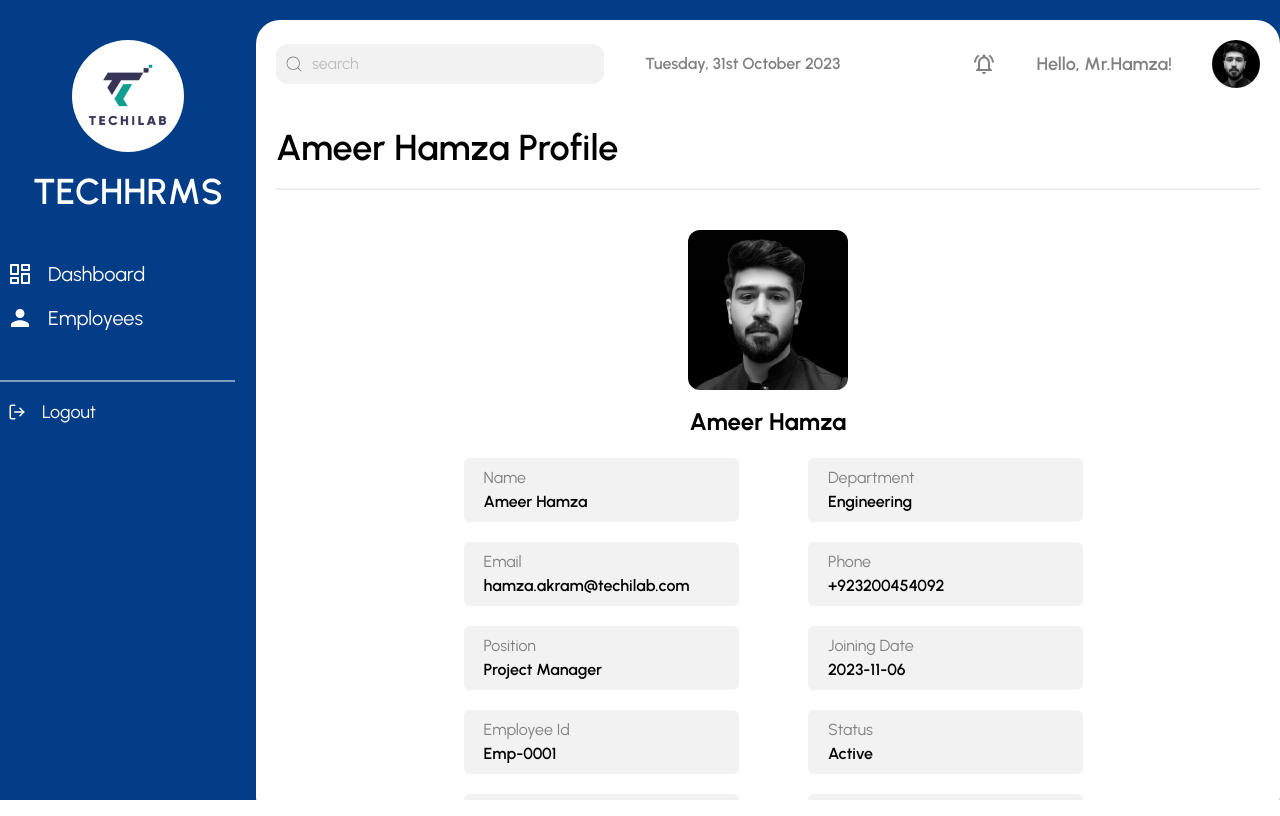
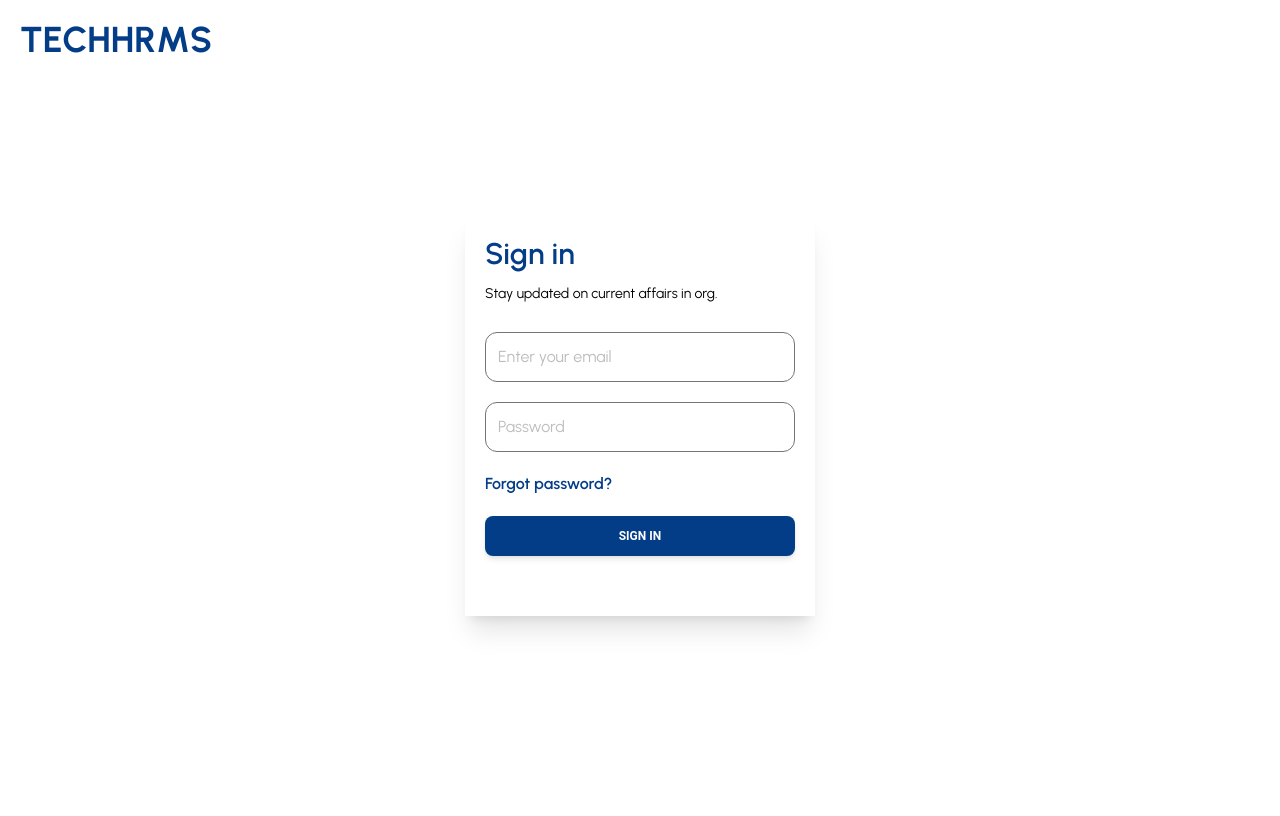
Before and after one commit to Hamzaakrammogul/HRMS, a React (Vite) app: page / in a window 1280 px wide. Built offline with nearby package versions, Linux system fonts and the light colour scheme.

Commit message:
Worked on the login sign up and forms validation

```diff
--- a/src/App.jsx
+++ b/src/App.jsx
@@ -1,5 +1,5 @@
 import React from 'react';
-import { MainPanel } from './components';
+import { MainPanel, SignUp } from './components';
 import { Routes, Route } from 'react-router-dom';
 
 function App() {
@@ -7,7 +7,8 @@ function App() {
   return (
 
     <Routes>
-      <Route path='*' element={<MainPanel />} />
+      <Route path='*' element={<SignUp />} />
+      <Route path='/main-panel' element={<MainPanel/>}/>
     </Routes>
 
   );
--- a/src/components/EditEmployeeDetails.jsx
+++ b/src/components/EditEmployeeDetails.jsx
@@ -5,6 +5,7 @@ import { Button } from '@material-tailwind/react';
 import { employeeData } from '../utils/data';
 import { useNavigate } from 'react-router-dom';
 import { TbEdit } from 'react-icons/tb';
+import { CgCloseR } from 'react-icons/cg'
 
 const Overlay = () => {
     return (
@@ -20,14 +21,14 @@ const PopUp = ({ data, id }) => {
         <div className='flex  justify-center items-center mt- bg-transparent  '>
             <div className='  w-[50%] absolute rounded-xl h-[500px] 2xl:h-[700px] bg-white mt-[50%] shadow-lg shadow-gray-300 overflow-x-hidden overflow-y-scroll p-2 '>
                 <div className=''>
-                    <div className='flex mt-10'>
+                    <div className='flex justify-between items-center mt-10'>
                         <h1 className='text-2xl font-semibold'>{data[0].Name} Information</h1>
+                        <div className=' cursor-pointer hover:text-red-400 ' onClick={() => navigate('/employee/' + id)}><CgCloseR /></div>
                     </div>
-
                     <div className='border  mt-5 mb-10' />
                     <div className='flex flex-col items-center justify-center my-5'>
                         <div className='flex flex-col items-center space-y-4'>
-                            <div className='w-36 h-36 rounded-xl overflow-hidden'><img src={data[0].img} /></div>
+                            <div className='w-32 h-32 rounded-full overflow-hidden'><img src={data[0].img} /></div>
                             <div><h1 className='text-xl font-bold'>{data[0].Name}</h1></div>
                         </div>
                         <div className='flex md:w-full 2xl:w-[70%] ml-20 mb-5'>
@@ -35,52 +36,56 @@ const PopUp = ({ data, id }) => {
                                 <div className='flex flex-col w-[80%] h-16 bg-dusty rounded-md px-5 pt-2'>
                                     <label htmlFor='name' className='text-textDusty'>Name</label>
                                     <div className='flex'>
-                                    <input onChange={(e) => setData({ ...data1, Name: e.target.value })} value={data1.Name} type='text' id='name' className='bg-dusty text-sm w-full font-semibold outline-none' />
-                                    <TbEdit/>
+                                        <input onChange={(e) => setData({ ...data1, Name: e.target.value })} value={data1.Name} type='text' id='name' className='bg-dusty  text-sm w-full font-semibold outline-none' />
+                                        <TbEdit />
                                     </div>
                                 </div>
                                 <div className='flex flex-col w-[80%] h-16 bg-dusty rounded-md px-5 pt-2'>
                                     <label htmlFor='email' className='text-textDusty'>Email</label>
                                     <div className='flex '>
                                         <input onChange={(e) => setData({ ...data1, email: e.target.value })} value={data1.email} type='email' id='email' className='bg-dusty  w-full text-sm font-semibold outline-none' />
-                                    <TbEdit/>
+                                        <TbEdit />
                                     </div>
                                 </div>
                                 <div className='flex flex-col w-[80%] h-16 bg-dusty rounded-md px-5 pt-2'>
                                     <label htmlFor='position' className='text-textDusty'>Position</label>
                                     <div className='flex'>
                                         <input onChange={(e) => setData({ ...data1, position: e.target.value })} value={data1.position} type='text' id='position' className='bg-dusty text-sm w-full font-semibold outline-none' />
-                                    <TbEdit/>
+                                        <TbEdit />
                                     </div>
                                 </div>
                                 <div className='flex flex-col w-[80%] h-16 bg-dusty rounded-md px-5 pt-2'>
                                     <label htmlFor='emp-id' className='text-textDusty'>Employee Id</label>
                                     <div className='flex'>
                                         <input onChange={(e) => setData({ ...data1, empNo: e.target.value })} value={data1.empNo} type='text' id='emp-id' className='bg-dusty text-sm w-full font-semibold outline-none' />
-                                    <TbEdit/>
+                                        <TbEdit />
                                     </div>
                                 </div>
                                 <div className='flex flex-col w-[80%] h-16 bg-dusty rounded-md px-5 pt-2'>
                                     <label htmlFor='location' className='text-textDusty'>Office</label>
                                     <div className='flex'>
                                         <input onChange={(e) => setData({ ...data1, office: e.target.value })} value={data1.office} type='text' id='office' className='bg-dusty text-sm w-full font-semibold outline-none' />
-                                    <TbEdit/>
+                                        <TbEdit />
                                     </div>
                                 </div>
                             </div>
                             <div className='w-1/2 flex flex-col space-y-5 mt-5'>
                                 <div className='flex flex-col w-[80%] h-16 bg-dusty rounded-md px-5 pt-2'>
                                     <label htmlFor='department' className='text-textDusty'>Department</label>
-                                    <div className='flex'>
-                                    <input onChange={(e) => setData({ ...data1, department: e.target.value })} value={data1.department} type='text' id='department' className='bg-dusty text-sm w-full font-semibold outline-none' />
-                                    <TbEdit/>
-                                    </div>
+                                    <select onChange={(e) => setData({ ...data1, department: e.target.value })} value={data1.department} type='text' id='department' className='bg-dusty text-sm w-full font-semibold outline-none' >
+                                        <option>Management Department</option>
+                                        <option>Design Department</option>
+                                        <option>Engineering Department</option>
+                                        <option>HR Department</option>
+                                        <option>Sales Department</option>
+                                        <option>Marketing Department</option>
+                                    </select>
                                 </div>
                                 <div className='flex flex-col w-[80%] h-16 bg-dusty rounded-md px-5 pt-2'>
                                     <label htmlFor='phone' className='text-textDusty'>Phone</label>
                                     <div className='flex'>
                                         <input onChange={(e) => setData({ ...data1, phone: e.target.value })} value={data1.phone} type='text' id='phone' className='bg-dusty text-sm w-full font-semibold outline-none' />
-                                    <TbEdit/>
+                                        <TbEdit />
                                     </div>
                                 </div>
                                 <div className='flex flex-col w-[80%] h-16 bg-dusty rounded-md px-5 pt-2'>
@@ -101,7 +106,7 @@ const PopUp = ({ data, id }) => {
                                     <label htmlFor='salary' className='text-textDusty'>Current Salary</label>
                                     <div className='flex'>
                                         <input onChange={(e) => setData({ ...data1, salary: e.target.value })} value={data1.salary} type='text' id='salary' className='bg-dusty text-sm w-full font-semibold outline-none' />
-                                    <TbEdit/>
+                                        <TbEdit />
                                     </div>
                                 </div>
                             </div>
--- a/src/components/EmployeeDetail.jsx
+++ b/src/components/EmployeeDetail.jsx
@@ -73,7 +73,7 @@ const EmployeeDetail = () => {
                 </div>
                 {/* ${data[0].status === "Active" ? 'block' : 'hidden'} */}
                 <div className={` space-x-2 mt-10`}>
-                    <Button onClick={()=>navigate(`/employee/${id}/edit-details`)} className='bg-bgBlue'>Edit Details</Button>
+                    <Button onClick={() => navigate(`/employee/${id}/edit-details`)} className='bg-bgBlue'>Edit Details</Button>
                     <Button className='bg-bgBlue'>Delete User</Button>
                 </div>
             </div>
--- /dev/null
+++ b/src/components/Login/SignUp.jsx
@@ -0,0 +1,68 @@
+import { Button } from '@material-tailwind/react'
+import React, { useRef, useState } from 'react'
+import { useNavigate } from 'react-router-dom';
+
+const SignUp = () => {
+    const [email, setEmail] = useState();
+    const [pswd, setPswd] = useState();
+    const [emailValid, setEmailValid] = useState('');
+    const [pswdValid, setPswdValid] = useState('');
+
+    const eValid = useRef();
+    const pValid = useRef();
+
+    const navigate = useNavigate();
+
+    const navFun = () => {
+        if (eValid.current.value === "hamza" && pValid.current.value === "hamza") {
+            navigate('/main-panel')
+        } else {
+            console.log('Wrong')
+        }
+    }
+
+    const onSubmitHandler = () => {
+        if (email === "hamza") {
+            setEmailValid(true)
+        } else {
+            setEmailValid(false)
+        } if (pswd === "hamza") {
+            setPswdValid(true)
+        } else {
+            setPswdValid(false)
+        }
+        navFun();
+    };
+
+    return (
+        <div className='container mx-auto'>
+
+            <div>
+                <h1 className='text-4xl text-bgBlue font-bold p-5'>TECHHRMS</h1>
+            </div>
+            <div className='bg-white flex items-center justify-center h-screen -mt-16'>
+                <div className='w-[350px] h-[400px] shadow-xl p-5'>
+                    <div className='flex flex-col gap-3'>
+                        <h1 className='text-3xl text-bgBlue font-semibold'>Sign in</h1>
+                        <p className='text-sm'>Stay updated on current affairs in org.</p>
+                    </div>
+                    <form className=' flex flex-col gap-5 mt-7 '>
+
+                        <input ref={eValid} onChange={(e) => { setEmail(e.target.value) }} placeholder='Enter your email' type='email' className={`w-full p-3 rounded-xl border  focus:border-gray-400 focus:outline-none focus:ring-2 ${emailValid === false ? 'border-red-400' : 'border-gray-600'}`} />
+
+                        <p className={` ${emailValid === false ? 'flex' : 'hidden'} -mt-4 text-red-400`}>Wrong Email!</p>
+
+                        <input ref={pValid} onChange={(e) => { setPswd(e.target.value) }} placeholder='Password' type='password' className={` ${pswdValid === false ? 'border-red-400' : 'border-gray-600'} w-full p-3 rounded-xl border focus:border-gray-400 focus:outline-none focus:ring-2`} />
+
+                        <p className={` ${pswdValid === false ? 'flex' : 'hidden'} -mt-4 text-red-400`}>Wrong Password!</p>
+
+                        <p className=' text-bgBlue font-semibold'>Forgot password?</p>
+
+                        <Button onClick={onSubmitHandler} className='bg-bgBlue '>Sign in</Button>
+                    </form>
+                </div>
+            </div>
+        </div>
+    );
+};
+export default SignUp
--- a/src/components/MainPanel.jsx
+++ b/src/components/MainPanel.jsx
@@ -10,8 +10,12 @@ import Header from './Header';
 import { NavLink } from 'react-router-dom';
 import EmployeeDetail from './EmployeeDetail';
 import EditEmployeeDetails from './EditEmployeeDetails';
+import { useNavigate } from 'react-router-dom';
 
 const MainPanel = () => {
+
+    const navigate = useNavigate();
+
     return (
         <div className='bg-bgBlue h-screen overflow-y-hidden '>
             <div className='container mx-auto'>
@@ -30,7 +34,7 @@ const MainPanel = () => {
                         {/* Menu Items */}
                         <div className='mt-10'>
                             <ul>
-                                <NavLink to={'./'}> <li className='flex text-white cursor-pointer text-xl items-center gap-4 py-2 px-2 rounded-l-lg transition duration-300 hover:bg-white hover:text-bgBlue hover:font-semibold'> <LuLayoutDashboard size={24} /> Dashboard</li></NavLink>
+                                <NavLink to={'/'}> <li className='flex text-white cursor-pointer text-xl items-center gap-4 py-2 px-2 rounded-l-lg transition duration-300 hover:bg-white hover:text-bgBlue hover:font-semibold'> <LuLayoutDashboard size={24} /> Dashboard</li></NavLink>
 
                                 <NavLink to={'/employees'}><li className='flex text-white cursor-pointer text-xl items-center gap-4 py-2 px-2 rounded-l-lg transition duration-300 hover:bg-white hover:text-bgBlue hover:font-semibold '> <IoMdPerson size={24} /> Employees</li></NavLink>
                             </ul>
@@ -48,10 +52,9 @@ const MainPanel = () => {
                         <Header />
                         <Routes>
                             <Route path='/' element={< Dashboard />} />
-                            <Route path='/employees' element={<Employee />} />
+                            <Route path='/dashboard/employees' element={<Employee />} />
                             <Route path='/employee/:id' element={<EmployeeDetail />} />
                             <Route path='/employee/:id/edit-details' element={<EditEmployeeDetails />} />
-
                         </Routes>
                     </div>
                 </div>
--- a/src/components/index.js
+++ b/src/components/index.js
@@ -5,3 +5,4 @@ export { default as Dashboard } from './Dashboard';
 export { default as Header } from './Header';
 export { default as EmployeeCard } from '../ui/EmployeeCard';
 export {default as NewEmployeeBtn} from '../ui/NewEmployeeBtn';
+export {default as SignUp} from './Login/SignUp';
--- a/src/index.css
+++ b/src/index.css
@@ -3,7 +3,6 @@
 
 
 @import 'tailwindcss/base';
-
 @import 'tailwindcss/components';
 @import 'tailwindcss/utilities';
 
```
Lines whose indentation alone changed are shown as unchanged.
